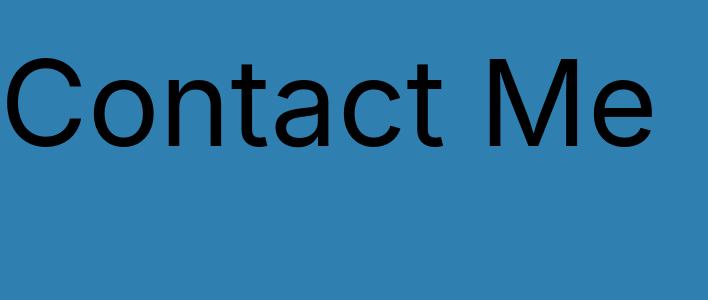
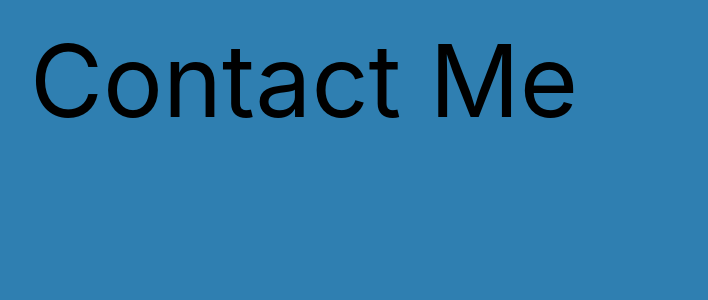
Before and after one commit to Estevan-Gonzales/estevan_b, a React (Vite) app: page /Contact in a window 1280 px wide. Shown: the top 300 px of the page, without its empty margins (0-708 px from the left). Built offline with nearby package versions, Linux system fonts and the light colour scheme.

Commit message:
Added CSS changes

```diff
--- a/src/App.css
+++ b/src/App.css
@@ -37,6 +37,7 @@ body {
     font-size: 50px;
     font-style: italic;
     margin-left: 30px;
+    color: bisque;
   }
   .homepage-double {
     margin-top: 200px;
@@ -74,8 +75,9 @@ body {
   }
 
   .projects-header {
-    margin-top: 30px;
-    font-size: 120px;
+    font-size: 100px;
+    margin-top: 20px;
+    margin-left: 30px;
   }
 
   .outside-vizs {
@@ -89,8 +91,15 @@ body {
   }
 
   .vizs-header {
-    margin-top: 30px;
-    font-size: 120px;
+    font-size: 100px;
+    margin-top: 20px;
+    margin-left: 30px;
+  }
+
+  .contact-header {
+    font-size: 100px;
+    margin-top: 20px;
+    margin-left: 30px;
   }
 
 
--- a/src/pages/Contact.jsx
+++ b/src/pages/Contact.jsx
@@ -4,7 +4,7 @@ export default function Contact() {
     return (
 
             <div className="outside-main">
-                <div className="projects-header">Contact Me</div>
+                <div className="contact-header">Contact Me</div>
 
             </div>
 
```
